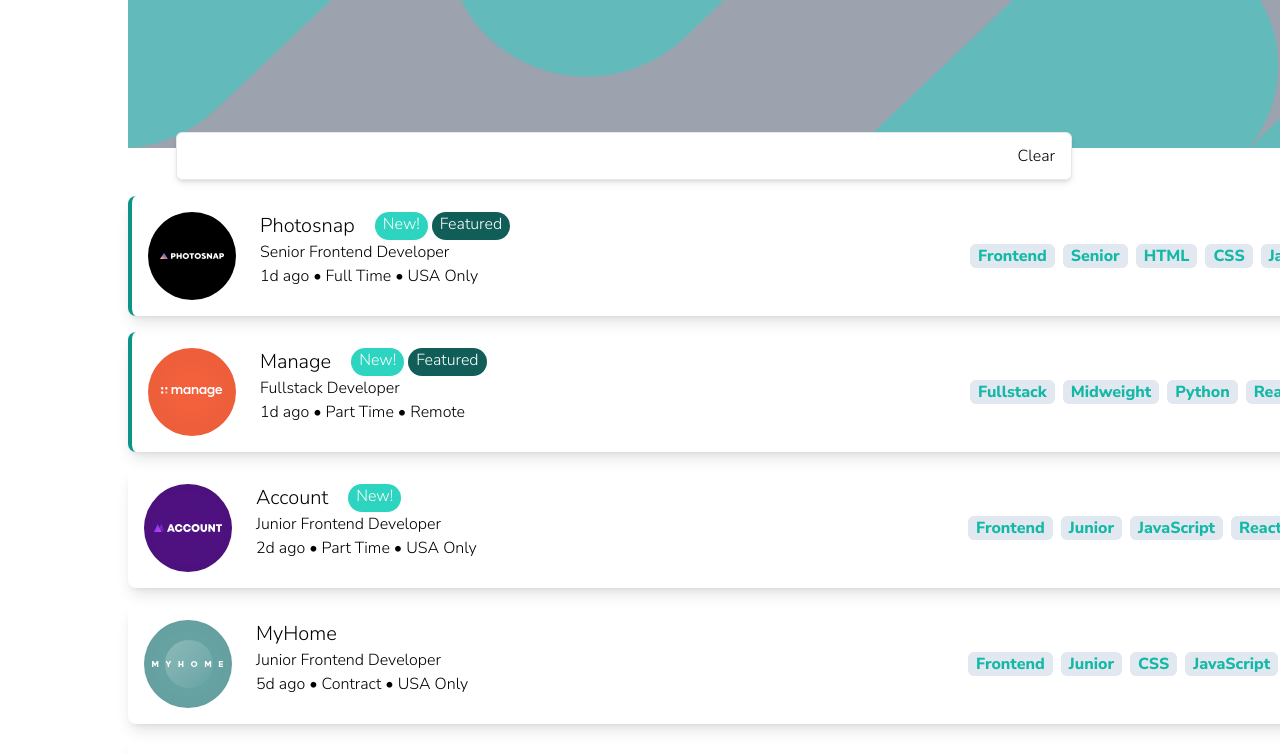
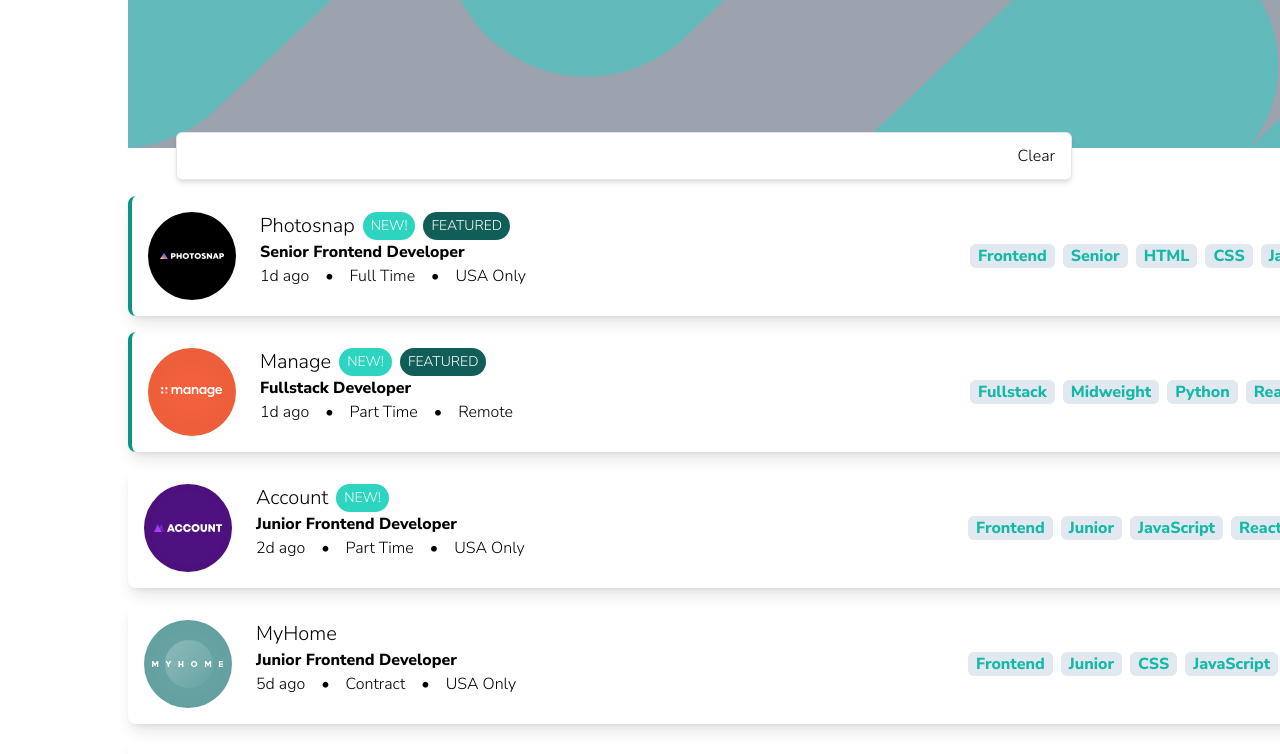
Before and after one commit to srikantgudi/job-listings, a SvelteKit app: page / in a window 1280 px wide. Shown: the top 754 px of the page. Built offline with nearby package versions, Linux system fonts and the light colour scheme.

Commit message:
modified files added screenshot

```diff
--- a/src/routes/+page.svelte
+++ b/src/routes/+page.svelte
@@ -110,15 +110,15 @@
           <img src={row.logo} alt="logo" />
         </div>
         <div class="w-1/2">
-          <div class="flex gap-1 gap-md-2 align-items-center">
-            <span class="text-xl mr-4">{row.company}</span>
-            {#if row.new}<span class="bg-teal-400 px-2 text-white rounded-2xl">New!</span>{/if}
-            {#if row.featured}<span class="bg-teal-800 px-2 text-white rounded-2xl">Featured</span>{/if}
+          <div class="flex gap-2 items-center">
+            <span class="text-xl ">{row.company}</span>
+            {#if row.new}<span class="text-sm uppercase bg-teal-400 p-1 px-2 text-white rounded-2xl">New!</span>{/if}
+            {#if row.featured}<span class="text-sm uppercase bg-teal-800 p-1 px-2 text-white rounded-2xl">Featured</span>{/if}
           </div>
-          <div class="fs-5 fw-bold">
+          <div class="font-bold">
             {row.position}
           </div>
-          <div class="d-flex gap-4 align-items-center">
+          <div class="flex gap-4 align-items-center">
             <span>{row.postedAt}</span> &bull; <span>{row.contract}</span> &bull; <span>{row.location}</span>
           </div>
         </div>
```
Also changed, not shown: screenshot.png.
